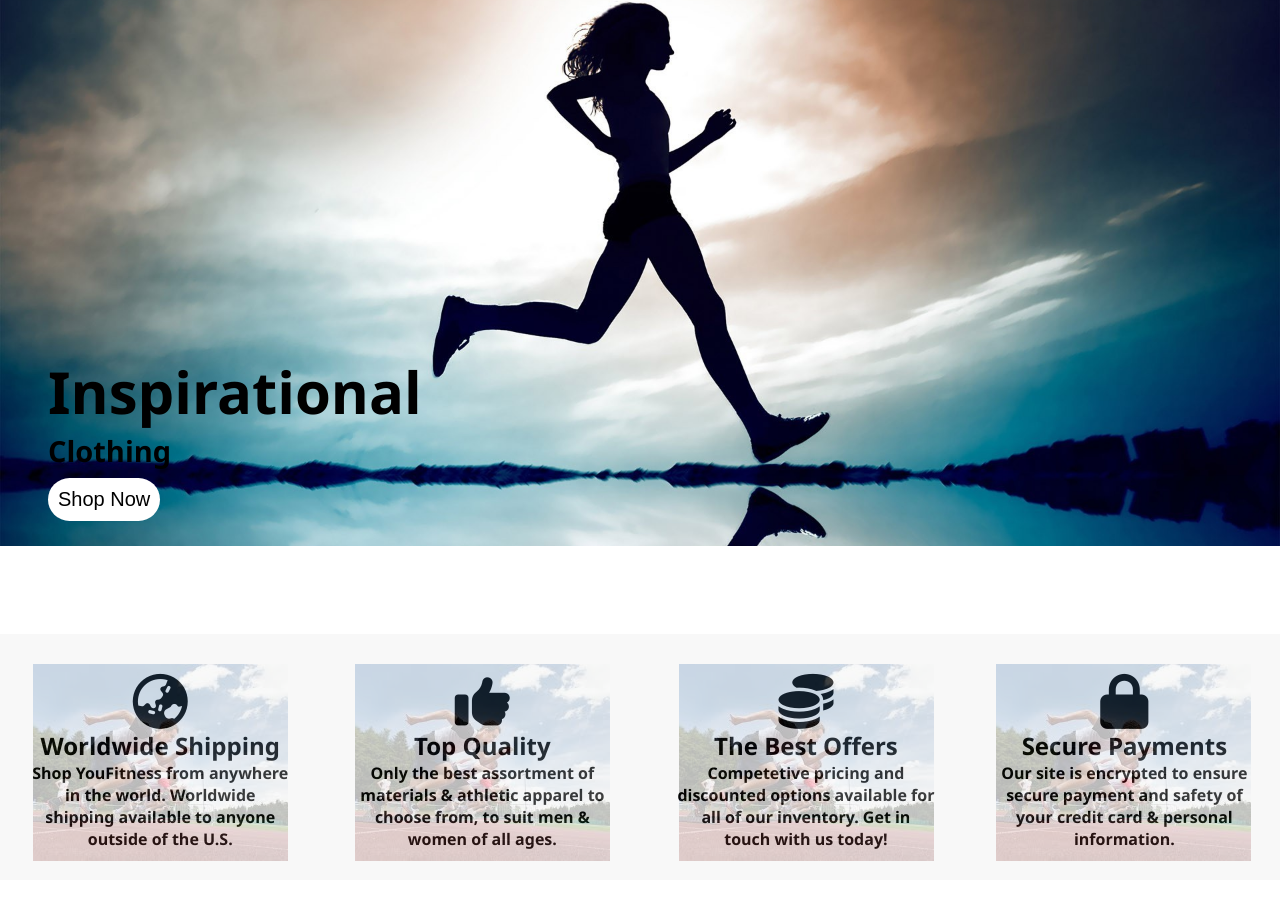
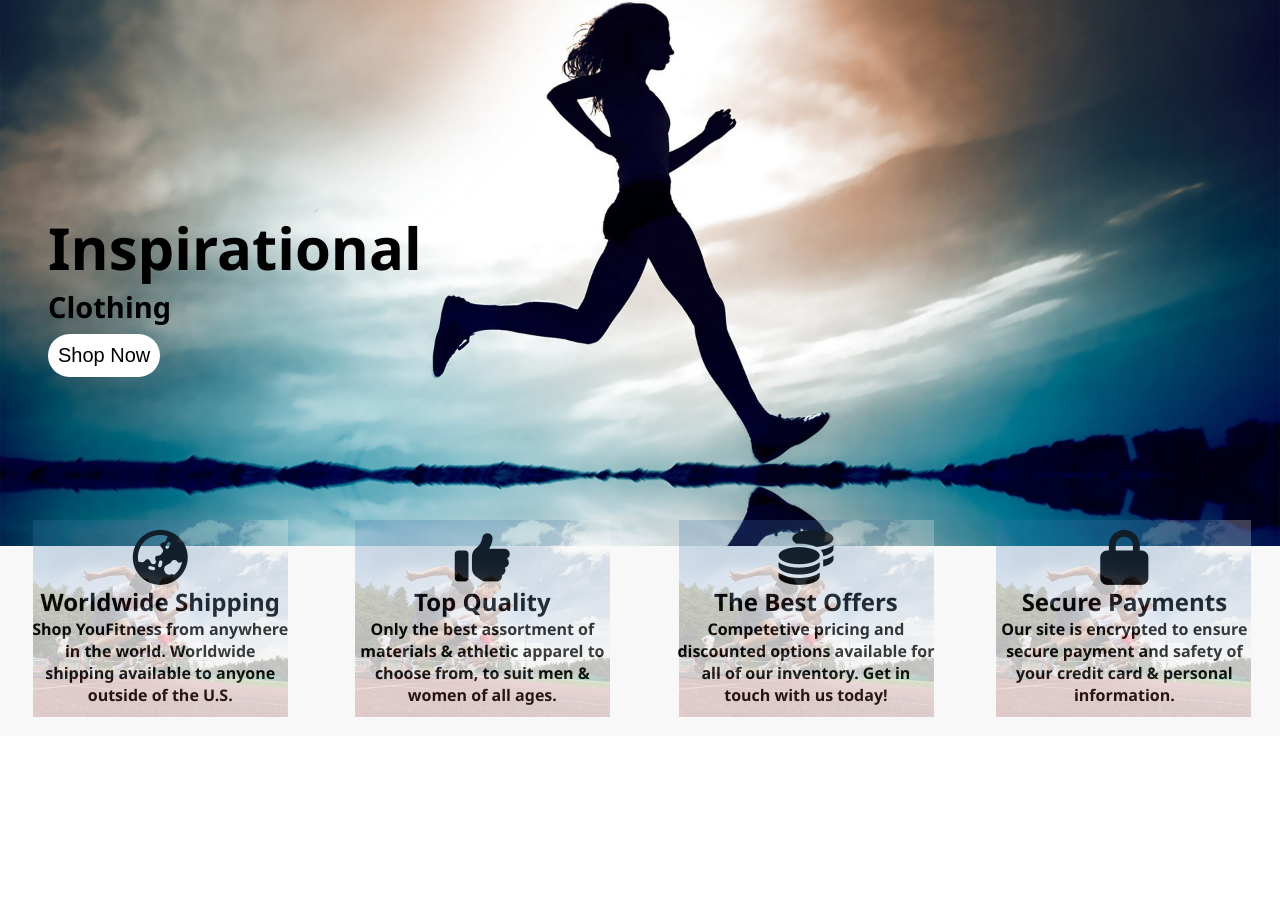
Before and after one commit to SHLcomp/YouFitness, a plain HTML site: page index.html in a window 1280 px wide. Shown: the part 811-1711 px from the top of the page. Drawn offline with Linux system fonts and the light colour scheme.

Commit message:
Update style.css

```diff
--- a/assets/style.css
+++ b/assets/style.css
@@ -121,7 +121,7 @@ html{
     padding-bottom: 3cm;
 }
 .insp-img-text{
-    margin-top: -29rem;
+    margin-top: -38rem;
     margin-left: 3rem;
     font-size: 29px;
 }
```
